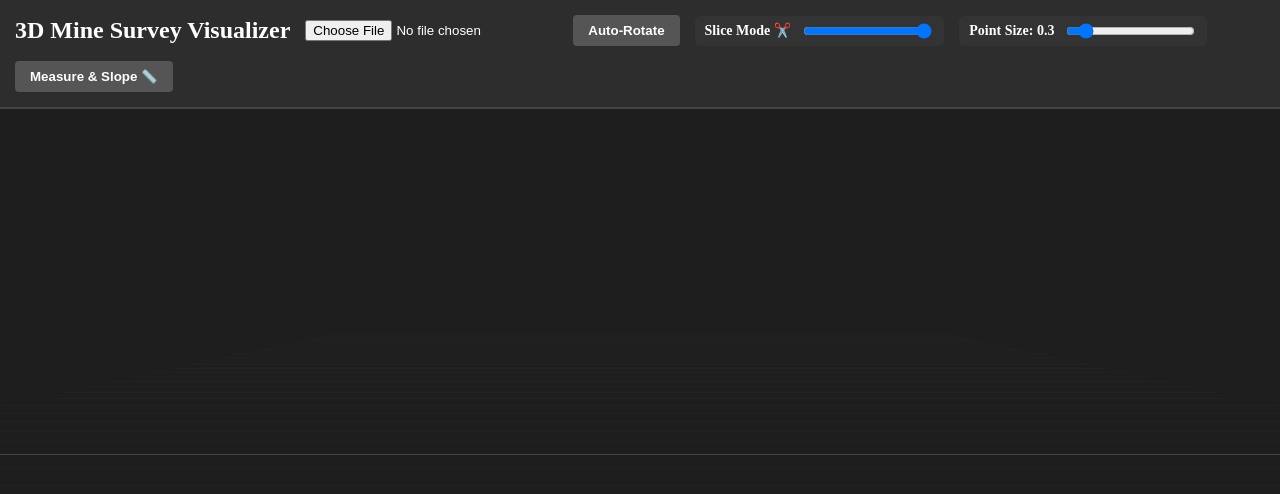
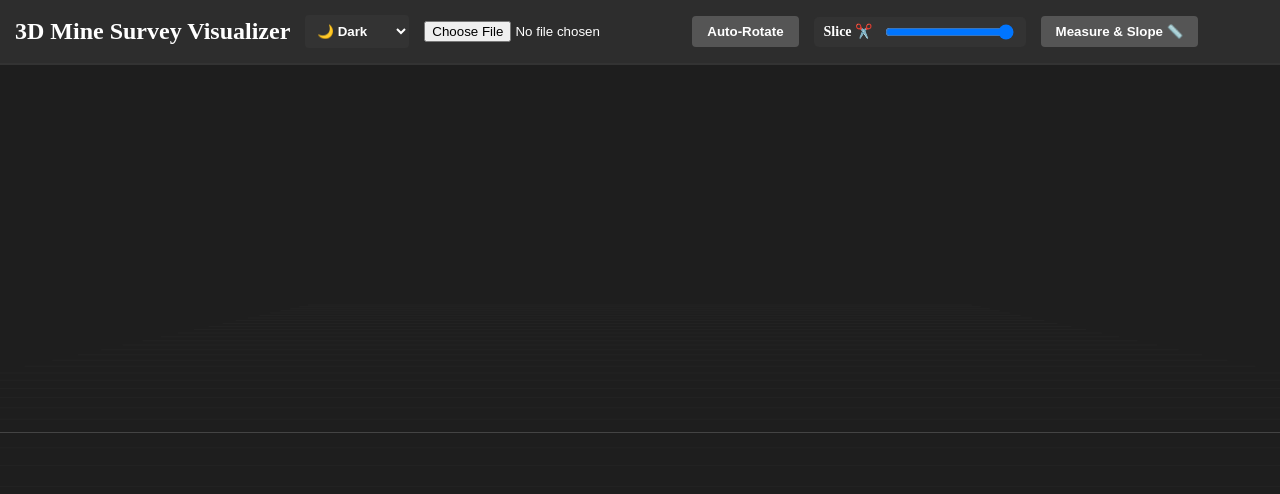
Before and after one commit to AmarMultiverse/3d-mine-survey-visualizer, a React (Vite) app: page / in a window 1280 px wide. Shown: the top 494 px of the page. Built offline with nearby package versions, Linux system fonts and the light colour scheme.

Commit message:
Add dynamic theme switcher (Light/Dark/System) for enhanced UI/UX

```diff
--- a/src/App.jsx
+++ b/src/App.jsx
@@ -1,9 +1,8 @@
-import React, { useState, useMemo } from 'react';
+import React, { useState, useMemo, useEffect } from 'react';
 import { Canvas } from '@react-three/fiber';
 import { OrbitControls, Grid, Line, Sphere } from '@react-three/drei';
 import Papa from 'papaparse';
 import * as THREE from 'three';
-// NEW IMPORTS: For LiDAR (.las) support
 import { parse } from '@loaders.gl/core';
 import { LASLoader } from '@loaders.gl/las';
 
@@ -65,7 +64,7 @@ function PointCloud({ data, pointSize, onPointClick, sliceX }) {
   );
 }
 
-// COMPONENT 2: Main Application UI with LiDAR and CSV Support
+// COMPONENT 2: Main Application UI
 function App() {
   const [points, setPoints] = useState([]);
   const [autoRotate, setAutoRotate] = useState(false);
@@ -81,7 +80,27 @@ function App() {
 
   const [isProcessing, setIsProcessing] = useState(false);
 
-  // UPDATED FEATURE: Handle both CSV and LiDAR (.las) files dynamically
+  // NEW FEATURE: Theme State Management
+  const [themeMode, setThemeMode] = useState('dark'); // 'dark', 'light', 'system'
+  const [isSystemDark, setIsSystemDark] = useState(
+    window.matchMedia && window.matchMedia('(prefers-color-scheme: dark)').matches
+  );
+
+  // Listen for system theme changes dynamically
+  useEffect(() => {
+    const mediaQuery = window.matchMedia('(prefers-color-scheme: dark)');
+    const handleChange = (e) => setIsSystemDark(e.matches);
+    mediaQuery.addEventListener('change', handleChange);
+    return () => mediaQuery.removeEventListener('change', handleChange);
+  }, []);
+
+  // Determine actual active theme colors
+  const activeTheme = themeMode === 'system' ? (isSystemDark ? 'dark' : 'light') : themeMode;
+
+  const themeColors = activeTheme === 'dark'
+    ? { bg: '#1e1e1e', nav: '#2d2d2d', text: 'white', card: '#333', gridMain: '#444', gridSub: '#222' }
+    : { bg: '#f0f2f5', nav: '#ffffff', text: '#333333', card: '#e4e6eb', gridMain: '#cccccc', gridSub: '#dddddd' };
+
   const handleFileUpload = async (event) => {
     const file = event.target.files[0];
     if (!file) return;
@@ -89,7 +108,6 @@ function App() {
     setIsProcessing(true);
     const fileExtension = file.name.split('.').pop().toLowerCase();
 
-    // Check if the uploaded file is a CSV
     if (fileExtension === 'csv') {
       Papa.parse(file, {
         header: true,
@@ -97,35 +115,22 @@ function App() {
         skipEmptyLines: true,
         worker: true,
         complete: (results) => {
-          console.log("CSV Parsed Successfully. Total points:", results.data.length);
           setPoints(results.data);
           setIsProcessing(false);
         }
       });
-    }
-    // Check if the uploaded file is a LiDAR (.las) file
-    else if (fileExtension === 'las') {
+    } else if (fileExtension === 'las') {
       try {
         const arrayBuffer = await file.arrayBuffer();
         const lasData = await parse(arrayBuffer, LASLoader);
-
         const positions = lasData.attributes.POSITION.value;
         const formattedPoints = [];
-
-        // Convert flat ArrayBuffer to structured object array to maintain compatibility
         for (let i = 0; i < positions.length; i += 3) {
-          formattedPoints.push({
-            X: positions[i],
-            Y: positions[i + 1],
-            Z: positions[i + 2]
-          });
+          formattedPoints.push({ X: positions[i], Y: positions[i + 1], Z: positions[i + 2] });
         }
-
-        console.log("LiDAR (.las) Parsed Successfully. Total points:", formattedPoints.length);
         setPoints(formattedPoints);
       } catch (error) {
-        console.error("Error parsing LiDAR file:", error);
-        alert("Failed to parse the .las file. Ensure it is a valid LiDAR dataset.");
+        alert("Failed to parse the .las file.");
       } finally {
         setIsProcessing(false);
       }
@@ -138,7 +143,6 @@ function App() {
   const handlePointClick = (event) => {
     if (!measureMode) return;
     event.stopPropagation();
-
     const newPoint = event.point;
 
     if (clickedPoints.length === 0 || clickedPoints.length === 2) {
@@ -148,13 +152,11 @@ function App() {
     } else if (clickedPoints.length === 1) {
       const p1 = clickedPoints[0];
       const p2 = newPoint;
-
       const dist = p1.distanceTo(p2);
 
       const verticalDiff = Math.abs(p1.y - p2.y);
       const horizontalDist = Math.sqrt(Math.pow(p1.x - p2.x, 2) + Math.pow(p1.z - p2.z, 2));
-      const angleInRadians = Math.atan2(verticalDiff, horizontalDist);
-      const angleInDegrees = angleInRadians * (180 / Math.PI);
+      const angleInDegrees = Math.atan2(verticalDiff, horizontalDist) * (180 / Math.PI);
 
       setClickedPoints([p1, p2]);
       setDistance(dist);
@@ -163,17 +165,28 @@ function App() {
   };
 
   return (
-    <div style={{ width: '100vw', height: '100vh', display: 'flex', flexDirection: 'column', backgroundColor: '#1e1e1e' }}>
+    <div style={{ width: '100vw', height: '100vh', display: 'flex', flexDirection: 'column', backgroundColor: themeColors.bg, transition: 'background-color 0.3s' }}>
 
-      <div style={{ padding: '15px', backgroundColor: '#2d2d2d', color: 'white', borderBottom: '2px solid #444', display: 'flex', alignItems: 'center', gap: '15px', flexWrap: 'wrap' }}>
+      {/* Top Navigation Panel */}
+      <div style={{ padding: '15px', backgroundColor: themeColors.nav, color: themeColors.text, borderBottom: `2px solid ${themeColors.card}`, display: 'flex', alignItems: 'center', gap: '15px', flexWrap: 'wrap', transition: 'all 0.3s' }}>
         <h2 style={{ margin: '0' }}>3D Mine Survey Visualizer</h2>
 
-        {/* UPDATED: accept attribute now allows both .csv and .las formats */}
-        <input type="file" accept=".csv, .las" onChange={handleFileUpload} style={{ color: 'white' }} />
+        {/* NEW UI: Theme Selector */}
+        <select
+          value={themeMode}
+          onChange={(e) => setThemeMode(e.target.value)}
+          style={{ padding: '8px', borderRadius: '4px', backgroundColor: themeColors.card, color: themeColors.text, border: 'none', cursor: 'pointer', fontWeight: 'bold' }}
+        >
+          <option value="dark">🌙 Dark</option>
+          <option value="light">☀️ Light</option>
+          <option value="system">💻 System</option>
+        </select>
+
+        <input type="file" accept=".csv, .las" onChange={handleFileUpload} style={{ color: themeColors.text }} />
 
         {isProcessing && (
-          <div style={{ color: '#ffeb3b', fontWeight: 'bold' }}>
-            Processing Massive Data... ⏳
+          <div style={{ color: '#ffeb3b', fontWeight: 'bold', backgroundColor: '#333', padding: '5px 10px', borderRadius: '5px' }}>
+            Processing Data... ⏳
           </div>
         )}
 
@@ -184,24 +197,13 @@ function App() {
           {autoRotate ? 'Stop Rotation' : 'Auto-Rotate'}
         </button>
 
-        <div style={{ display: 'flex', alignItems: 'center', gap: '10px', backgroundColor: '#333', padding: '5px 10px', borderRadius: '5px' }}>
-          <label style={{ color: 'white', fontSize: '14px', fontWeight: 'bold' }}>Slice Mode ✂️</label>
+        <div style={{ display: 'flex', alignItems: 'center', gap: '10px', backgroundColor: themeColors.card, padding: '5px 10px', borderRadius: '5px' }}>
+          <label style={{ fontSize: '14px', fontWeight: 'bold' }}>Slice ✂️</label>
           <input
-            type="range" min="-50" max="50" step="1"
-            value={sliderUIValue}
+            type="range" min="-50" max="50" step="1" value={sliderUIValue}
             onChange={(e) => setSliderUIValue(parseFloat(e.target.value))}
             onMouseUp={(e) => setSliceX(parseFloat(e.target.value))}
             onTouchEnd={(e) => setSliceX(parseFloat(e.target.value))}
-            style={{ cursor: 'pointer' }}
-          />
-        </div>
-
-        <div style={{ display: 'flex', alignItems: 'center', gap: '10px', backgroundColor: '#333', padding: '5px 10px', borderRadius: '5px' }}>
-          <label style={{ color: 'white', fontSize: '14px', fontWeight: 'bold' }}>Point Size: {pointSize.toFixed(1)}</label>
-          <input
-            type="range" min="0.1" max="2.0" step="0.1"
-            value={pointSize}
-            onChange={(e) => setPointSize(parseFloat(e.target.value))}
             style={{ cursor: 'pointer' }}
           />
         </div>
@@ -215,7 +217,7 @@ function App() {
           }}
           style={{ padding: '8px 15px', cursor: 'pointer', backgroundColor: measureMode ? '#e91e63' : '#555', color: 'white', border: 'none', borderRadius: '4px', fontWeight: 'bold' }}
         >
-          {measureMode ? 'Close Measurement' : 'Measure & Slope 📏'}
+          {measureMode ? 'Close Measure' : 'Measure & Slope 📏'}
         </button>
 
         {distance !== null && slopeAngle !== null && (
@@ -224,29 +226,25 @@ function App() {
             <span style={{ borderLeft: '2px solid rgba(0,0,0,0.3)', paddingLeft: '15px' }}>Slope: {slopeAngle.toFixed(1)}°</span>
           </div>
         )}
-
-        {!isProcessing && points.length > 0 && (
-          <div style={{ backgroundColor: '#4caf50', padding: '5px 15px', borderRadius: '5px', fontWeight: 'bold', fontSize: '14px', marginLeft: 'auto' }}>
-            Total Points: {points.length.toLocaleString()}
-          </div>
-        )}
       </div>
 
+      {/* 3D Scene Viewer */}
       <div style={{ flex: 1 }}>
         <Canvas camera={{ position: [0, 5, 12] }}>
-          <ambientLight intensity={0.8} />
-          <gridHelper args={[50, 50, '#444', '#222']} />
+          <ambientLight intensity={activeTheme === 'dark' ? 0.8 : 1.2} />
+          {/* Grid color changes dynamically based on theme */}
+          <gridHelper key={activeTheme} args={[50, 50, themeColors.gridMain, themeColors.gridSub]} />
 
           <PointCloud data={points} pointSize={pointSize} onPointClick={handlePointClick} sliceX={sliceX} />
 
           {clickedPoints.map((pos, idx) => (
             <Sphere key={idx} args={[0.5, 16, 16]} position={pos}>
-              <meshBasicMaterial color="red" />
+              <meshBasicMaterial color={activeTheme === 'dark' ? "white" : "black"} />
             </Sphere>
           ))}
 
           {clickedPoints.length === 2 && (
-            <Line points={[clickedPoints[0], clickedPoints[1]]} color="white" lineWidth={3} />
+            <Line points={[clickedPoints[0], clickedPoints[1]]} color={activeTheme === 'dark' ? "white" : "black"} lineWidth={3} />
           )}
 
           <OrbitControls autoRotate={autoRotate} />
```
